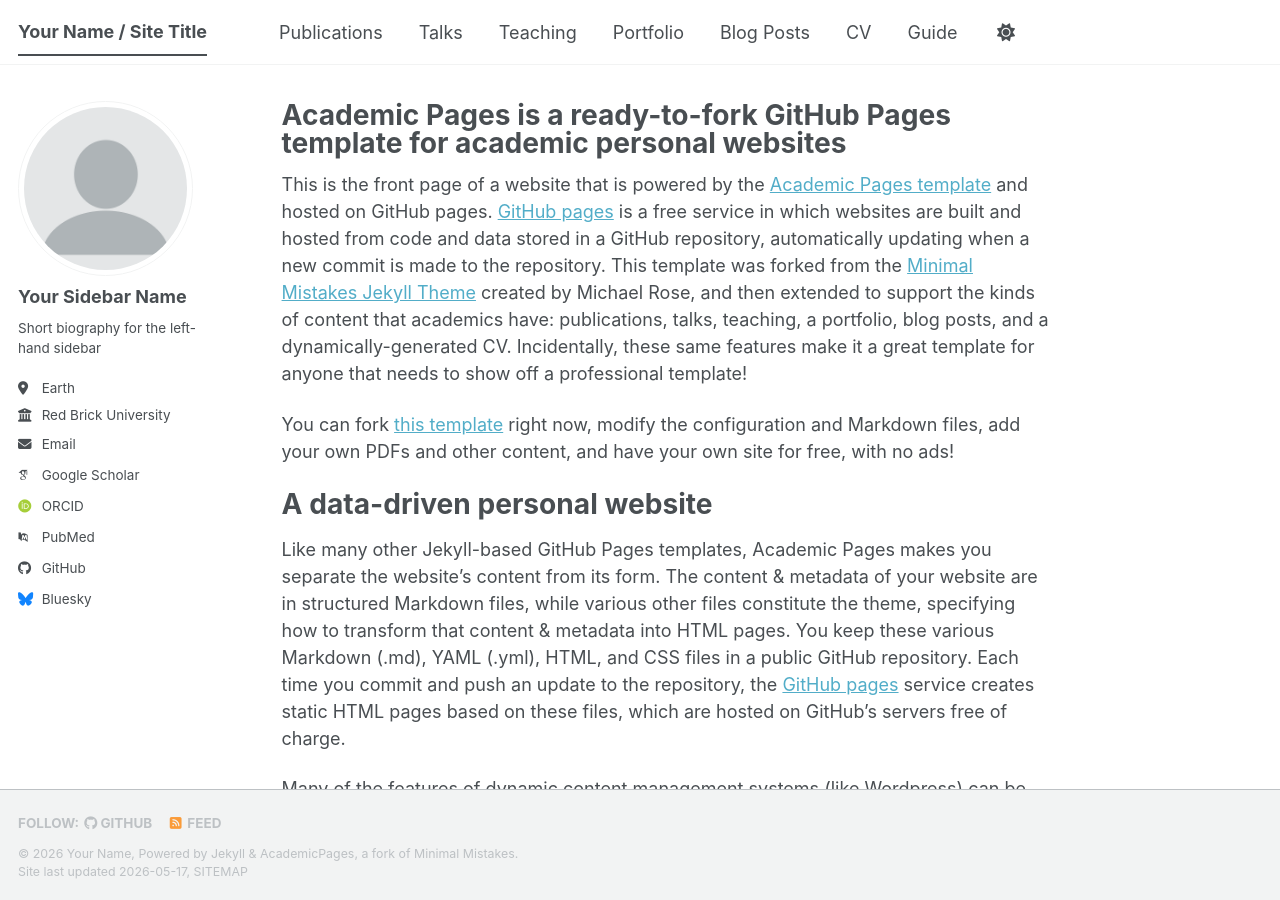
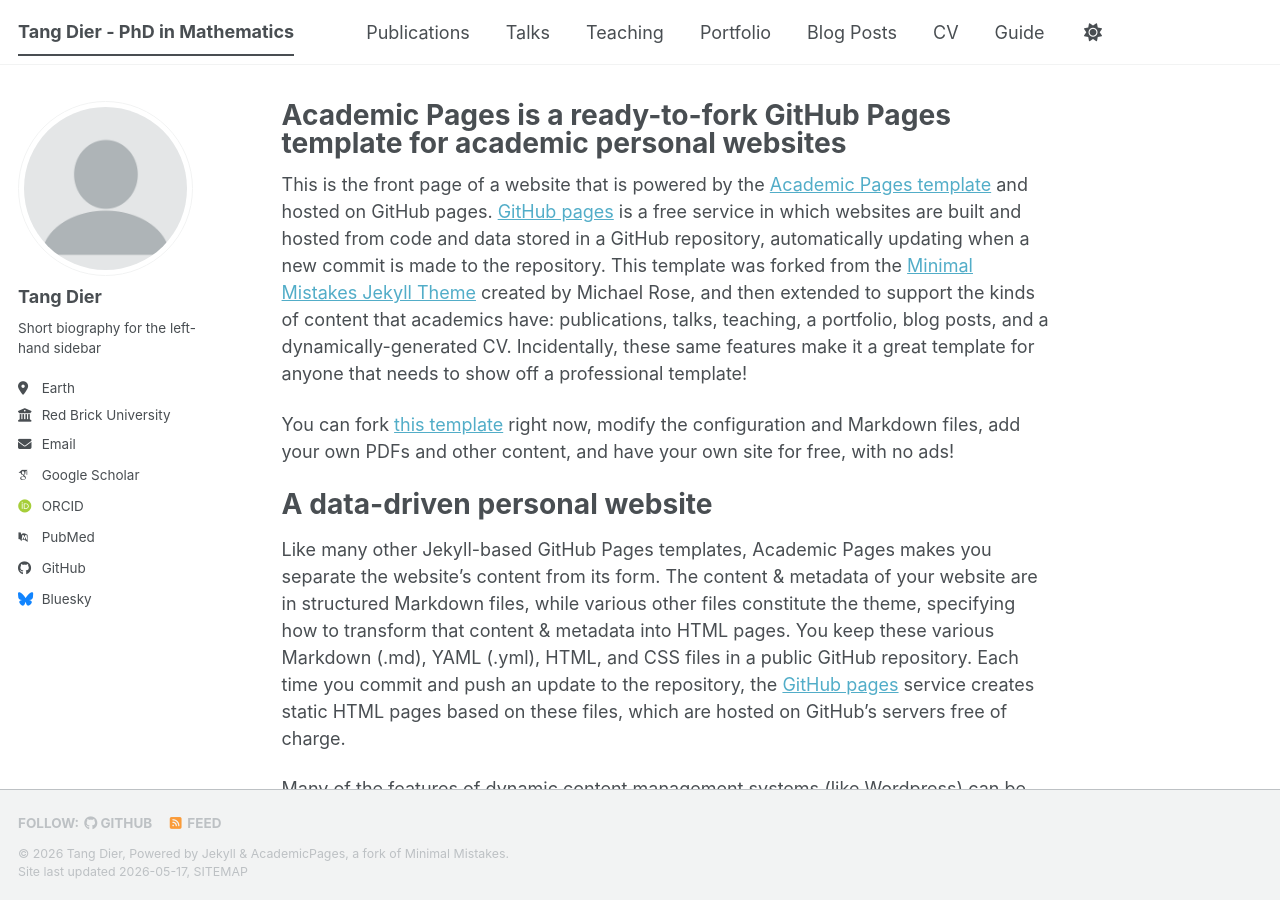
Before and after one commit to TangDier03/tangdier03.github.io, a Jekyll site: the page built from _pages/about.md, in a window 1280 px wide and 900 px high. Built offline with Jekyll 4.4.1, drawn with Linux system fonts in a browser that asks for light colours; some web fonts are replaced; a script bundle is joined from its source files by our own code; library files that are not in the unit come from our copies.

Commit message:
Update _config.yml

```diff
--- a/_config.yml
+++ b/_config.yml
@@ -9,10 +9,10 @@
 # Basic Site Settings
 locale                   : "en-US"
 site_theme               : "default" # The available themes options are "default", "air", "sunrise", "mint", "dirt" and "contrast"
-title                    : "Your Name / Site Title"
+title                    : "Tang Dier - PhD in Mathematics"
 title_separator          : "-"
-name                     : &name "Your Name"
-description              : &description "Your Name's academic portfolio"   # Update this with a general description of your site, this is the default if not overridden by a page
+name                     : &name "Tang Dier"
+description              : PhD Year 1. Department of Mathematics. The University of Hong Kong.
 url                      : https://academicpages.github.io # The base hostname & protocol for your site e.g. "https://[your GitHub username].github.io",
                                                            # or if you already have some other page hosted on Github then use "https://[your GitHub username].github.io/[Your Repo Name]"
 baseurl                  : "" # the subpath of your site, e.g. "/blog"
@@ -24,13 +24,13 @@
 author:
   # Biographic information
   avatar           : "profile.png"
-  name             : "Your Sidebar Name"
+  name             : "Tang Dier"
   pronouns         : # example: "she/her"
   bio              : "Short biography for the left-hand sidebar"
   location         : "Earth"
   employer         : "Red Brick University"
   uri              : # URL
-  email            : "none@example.org"
+  email            : "tangde_math@connect.hku.hk"
 
   # Academic websites
   academia         : # URL
```
